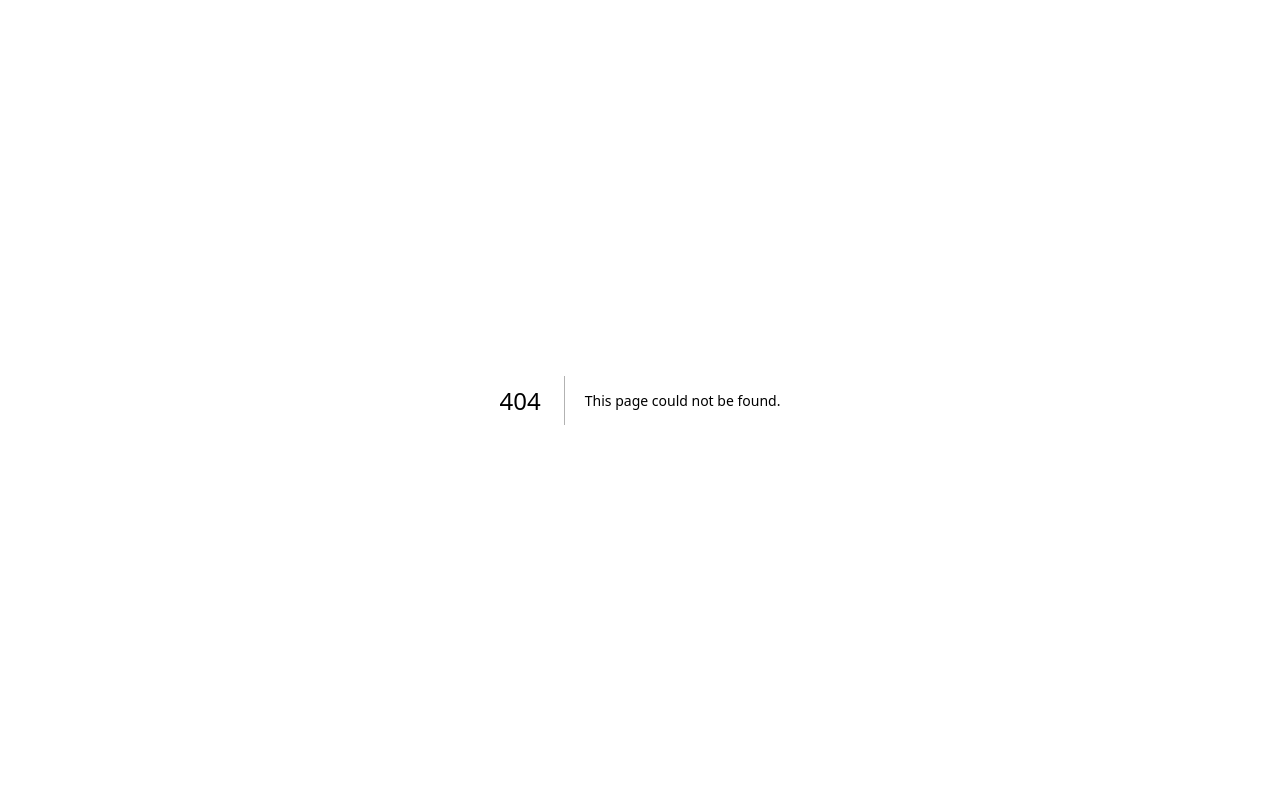
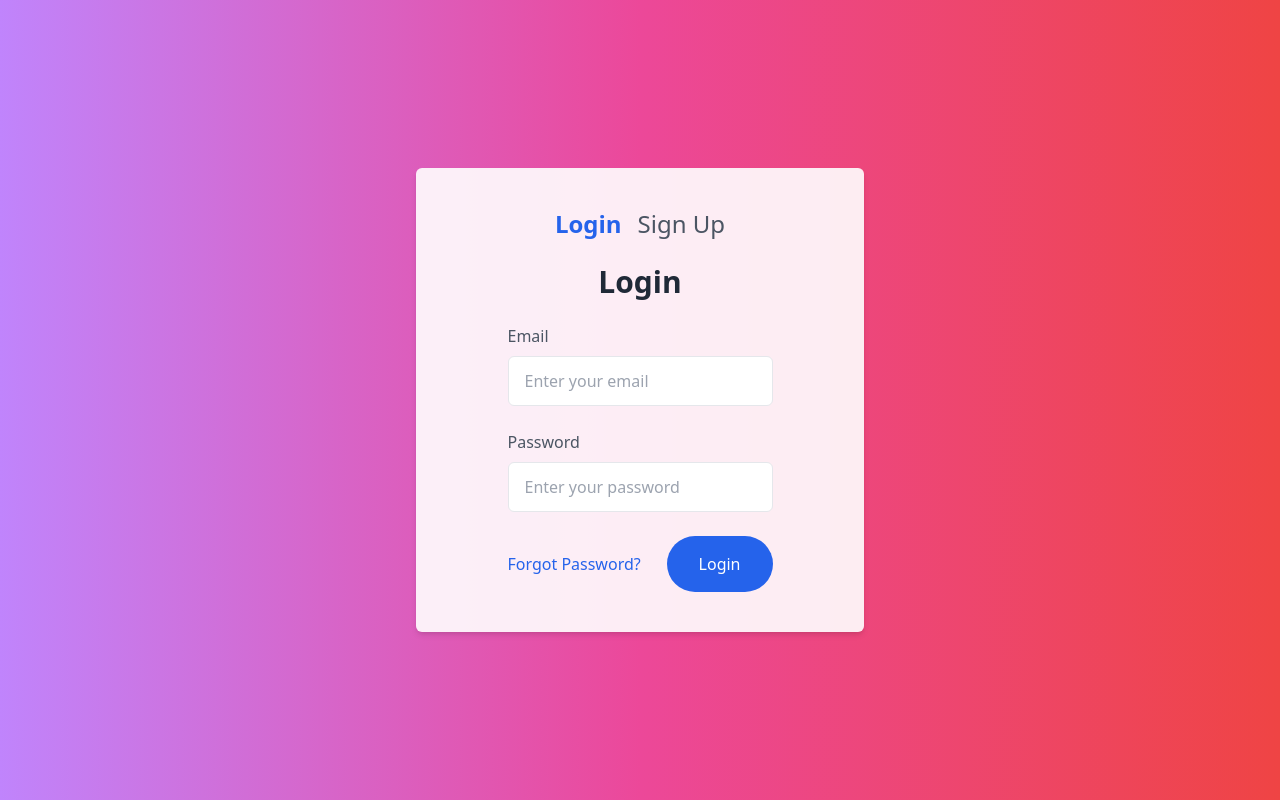
Before and after one commit to MayankGupta2023/ie-pwm, a Next.js app: page /login in a window 1280 px wide. Before the commit this address had no page. Built offline with nearby package versions, Linux system fonts and the light colour scheme.

Commit message:
login_page

```diff
--- /dev/null
+++ b/src/pages/login.js
@@ -0,0 +1,165 @@
+// pages/auth.js
+
+import { useState } from 'react';
+import { motion } from 'framer-motion';
+
+const AuthPage = () => {
+  const [isLogin, setIsLogin] = useState(true);
+
+  return (
+    <div className="flex flex-col items-center justify-center min-h-screen bg-gradient-to-r from-purple-400 via-pink-500 to-red-500">
+      <motion.div
+        initial={{ opacity: 0, y: -20 }}
+        animate={{ opacity: 1, y: 0 }}
+        exit={{ opacity: 0, y: -20 }}
+        transition={{ duration: 0.5, delay: 0.2 }}
+        className="bg-white bg-opacity-90 p-10 rounded-md shadow-md max-w-md w-full flex flex-col items-center"
+      >
+        <motion.div className="flex mb-6">
+          <motion.div
+            whileHover={{ scale: 1.1 }}
+            whileTap={{ scale: 0.9 }}
+            className={`cursor-pointer text-2xl mx-2 ${
+              isLogin ? 'text-blue-600 font-semibold' : 'text-gray-600'
+            }`}
+            onClick={() => setIsLogin(true)}
+          >
+            Login
+          </motion.div>
+          <motion.div
+            whileHover={{ scale: 1.1 }}
+            whileTap={{ scale: 0.9 }}
+            className={`cursor-pointer text-2xl mx-2 ${
+              !isLogin ? 'text-blue-600 font-semibold' : 'text-gray-600'
+            }`}
+            onClick={() => setIsLogin(false)}
+          >
+            Sign Up
+          </motion.div>
+        </motion.div>
+
+        <motion.h2
+          initial={{ opacity: 0, y: -20 }}
+          animate={{ opacity: 1, y: 0 }}
+          transition={{ duration: 0.5 }}
+          className="text-3xl font-semibold mb-6 text-gray-800"
+        >
+          {isLogin ? 'Login' : 'Sign Up'}
+        </motion.h2>
+        <motion.form
+          initial={{ opacity: 0, y: 20 }}
+          animate={{ opacity: 1, y: 0 }}
+          transition={{ duration: 0.5 }}
+        >
+          {isLogin ? (
+            <>
+              <div className="mb-6">
+                <label htmlFor="email" className="block text-gray-600 mb-2">
+                  Email
+                </label>
+                <input
+                  type="email"
+                  id="email"
+                  name="email"
+                  className="w-full px-4 py-3 border rounded-md focus:outline-none focus:ring focus:border-blue-300"
+                  placeholder="Enter your email"
+                />
+              </div>
+              <div className="mb-6">
+                <label htmlFor="password" className="block text-gray-600 mb-2">
+                  Password
+                </label>
+                <input
+                  type="password"
+                  id="password"
+                  name="password"
+                  className="w-full px-4 py-3 border rounded-md focus:outline-none focus:ring focus:border-blue-300"
+                  placeholder="Enter your password"
+                />
+              </div>
+              <div className="flex items-center justify-between">
+                <motion.button
+                  type="button"
+                  whileHover={{ scale: 1.1 }}
+                  whileTap={{ scale: 0.9 }}
+                  className="text-blue-600 hover:underline cursor-pointer"
+                  onClick={() => setIsLogin(true)}
+                >
+                  Forgot Password?
+                </motion.button>
+                <motion.button
+                  type="submit"
+                  whileHover={{ scale: 1.1, x: 5 }}
+                  whileTap={{ scale: 0.9 }}
+                  className="bg-blue-600 text-white px-8 py-4 rounded-full hover:bg-blue-700 focus:outline-none focus:ring focus:border-blue-300"
+                >
+                  Login
+                </motion.button>
+              </div>
+            </>
+          ) : (
+            <>
+              <div className="mb-6">
+                <label htmlFor="name" className="block text-gray-600 mb-2">
+                  Name
+                </label>
+                <input
+                  type="text"
+                  id="name"
+                  name="name"
+                  className="w-full px-4 py-3 border rounded-md focus:outline-none focus:ring focus:border-blue-300"
+                  placeholder="Enter your name"
+                />
+              </div>
+              <div className="mb-6">
+                <label htmlFor="email" className="block text-gray-600 mb-2">
+                  Email
+                </label>
+                <input
+                  type="email"
+                  id="email"
+                  name="email"
+                  className="w-full px-4 py-3 border rounded-md focus:outline-none focus:ring focus:border-blue-300"
+                  placeholder="Enter your email"
+                />
+              </div>
+              <div className="mb-6">
+                <label htmlFor="password" className="block text-gray-600 mb-2">
+                  Password
+                </label>
+                <input
+                  type="password"
+                  id="password"
+                  name="password"
+                  className="w-full px-4 py-3 border rounded-md focus:outline-none focus:ring focus:border-blue-300"
+                  placeholder="Enter your password"
+                />
+              </div>
+              <div className="flex items-center justify-between">
+                <motion.button
+                  type="button"
+                  whileHover={{ scale: 1.1 }}
+                  whileTap={{ scale: 0.9 }}
+                  className="text-blue-600 hover:underline cursor-pointer "
+                  onClick={() => setIsLogin(true)}
+                >
+                  Already have an account? Login
+                </motion.button>
+                <motion.button
+                  type="submit"
+                  whileHover={{ scale: 1.1, x: 5 }}
+                  whileTap={{ scale: 0.9 }}
+                  className="bg-purple-600 text-white px-8 py-4 rounded-full hover:bg-purple-700 focus:outline-none focus:ring focus:border-blue-300"
+                >
+                  Sign Up
+                </motion.button>
+              </div>
+            </>
+          )}
+        </motion.form>
+      </motion.div>
+    </div>
+  );
+};
+
+export default AuthPage;
```
Also changed, not shown: package.json (+7 -4 lines), 1 other file (tests, documents, lock files or other folders).
